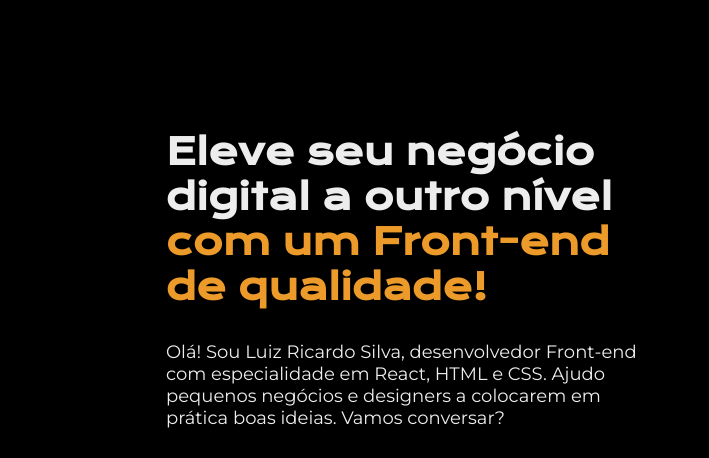
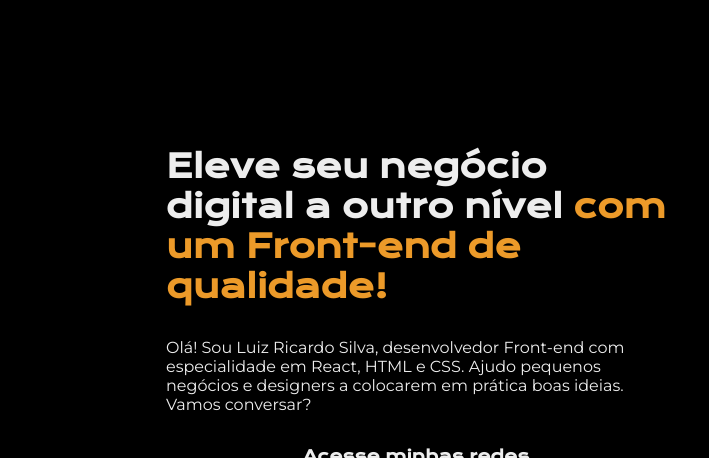
Before and after one commit to oricardos/front-do-zero, a plain HTML site: page index.html in a window 1280 px wide. Shown: the top 458 px of the page, 0-709 px from the left. Drawn offline with nearby package versions, Linux system fonts and the light colour scheme.

Commit message:
feat(geral): usando rem no font-size

```diff
--- a/index.css
+++ b/index.css
@@ -37,12 +37,12 @@ main.hero {
 }
 
 .hero__content__title {
-    font-size: 36px;
+    font-size: 2rem;
     font-family: 'Krona One', sans-serif;
 }
 
 p.hero__content__description {
-    font-size: 18px;
+    font-size: 1rem;
     font-family: 'Montserrat', sans-serif;
 }
 
@@ -60,7 +60,7 @@ p.hero__content__description {
 
 .hero__links__title {
     font-family: 'Krona One', sans-serif;
-    font-size: 18px;
+    font-size: 1rem;
 }
 
 .hero__buttons {
@@ -96,7 +96,7 @@ footer {
     background-color: var(--main-color);
     height: 50px;
     font-family: 'Montserrat', sans-serif;
-    font-size: 14px;
+    font-size: 0.875rem;
     display: flex;
     justify-content: center;
     align-items: center;
```
